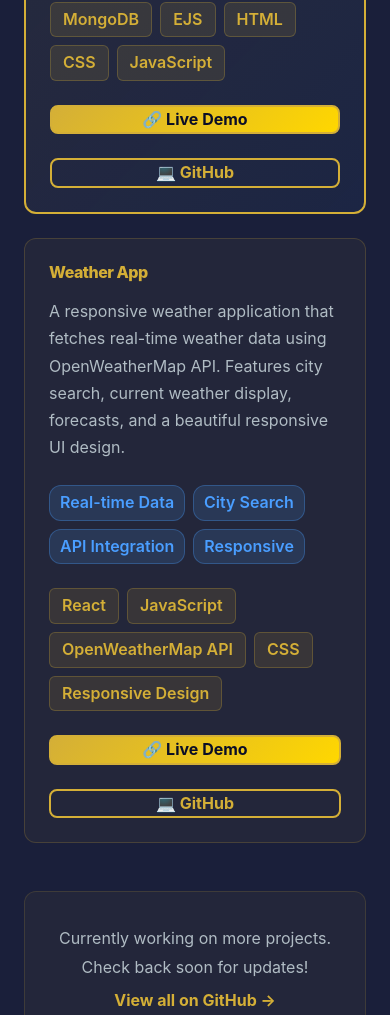
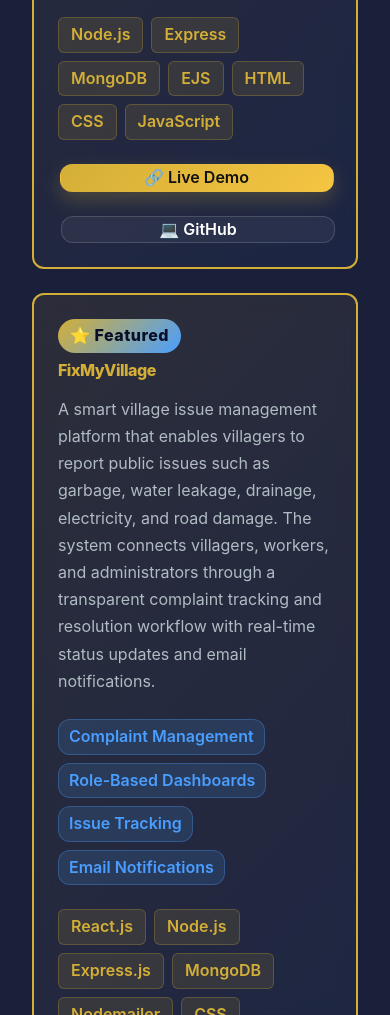
Before and after one commit to skmsajid/my-portfolio, a React (Vite) app: page / in a window 390 px wide. Shown: the part 4229-5244 px from the top of the page. Built offline with nearby package versions, Linux system fonts and the light colour scheme.

Commit message:
Added New Project into the Project List

```diff
--- a/src/components/Projects.jsx
+++ b/src/components/Projects.jsx
@@ -13,6 +13,28 @@
     },
     {
       id: 2,
+      title: 'FixMyVillage',
+      description: 'A smart village issue management platform that enables villagers to report public issues such as garbage, water leakage, drainage, electricity, and road damage. The system connects villagers, workers, and administrators through a transparent complaint tracking and resolution workflow with real-time status updates and email notifications.',
+      tech: [
+        'React.js',
+        'Node.js',
+        'Express.js',
+        'MongoDB',
+        'Nodemailer',
+        'CSS',
+        'REST API'
+      ],
+      liveLink: 'https://fixmyvillage.onrender.com/',
+      repoLink: 'https://github.com/skmsajid/fixmyvillage',
+      highlights: [
+        'Complaint Management',
+        'Role-Based Dashboards',
+        'Issue Tracking',
+        'Email Notifications'
+      ]
+    },
+    {
+      id: 3,
       title: 'Weather App',
       description: 'A responsive weather application that fetches real-time weather data using OpenWeatherMap API. Features city search, current weather display, forecasts, and a beautiful responsive UI design.',
       tech: ['React', 'JavaScript', 'OpenWeatherMap API', 'CSS', 'Responsive Design'],
@@ -32,9 +54,9 @@
 
         <div className="projects-grid">
           {projectsData.map((project, index) => (
-            <div key={project.id} className={`project-card ${index === 0 ? 'featured' : ''}`}>
+            <div key={project.id} className={`project-card ${index !== 2 ? 'featured' : ''}`}>
               <div className="project-header">
-                {index === 0 && <span className="featured-badge">⭐ Featured</span>}
+                {index !== 2 && <span className="featured-badge">⭐ Featured</span>}
                 <h3 className="project-title">{project.title}</h3>
               </div>
 
--- a/src/styles/projects.css
+++ b/src/styles/projects.css
@@ -38,6 +38,7 @@
     opacity: 0;
     transform: translateY(-30px);
   }
+
   to {
     opacity: 1;
     transform: translateY(0);
@@ -45,9 +46,12 @@
 }
 
 @keyframes titleGradient {
-  0%, 100% {
+
+  0%,
+  100% {
     background-position: 0% 50%;
   }
+
   50% {
     background-position: 100% 50%;
   }
@@ -72,6 +76,7 @@
     width: 0;
     opacity: 0;
   }
+
   to {
     width: 80px;
     opacity: 1;
@@ -79,9 +84,12 @@
 }
 
 @keyframes shimmerLine {
-  0%, 100% {
+
+  0%,
+  100% {
     box-shadow: 0 0 20px rgba(212, 175, 55, 0.4);
   }
+
   50% {
     box-shadow: 0 0 40px rgba(74, 158, 255, 0.6);
   }
@@ -107,13 +115,14 @@
 
 .projects-grid {
   display: grid;
-  grid-template-columns: repeat(auto-fit, minmax(350px, 1fr));
+  grid-template-columns: repeat(3, 1fr);
   gap: var(--space-8);
-  animation: fadeInUp 0.8s ease-out 0.2s both;
+  align-items: stretch;
   margin-bottom: var(--space-12);
 }
 
 .project-card {
+  justify-content: space-between;
   background: rgba(212, 175, 55, 0.05);
   backdrop-filter: blur(10px);
   border: 1px solid rgba(212, 175, 55, 0.2);
@@ -277,69 +286,81 @@
   transform: translateY(-2px);
 }
 
+
+/* ===== PROJECT BUTTONS ===== */
+
 .project-links {
   display: flex;
-  gap: var(--space-4);
+  align-items: center;
+  gap: 16px;
   margin-top: auto;
+  flex-wrap: wrap;
   position: relative;
   z-index: 2;
+  flex-wrap: wrap;
 }
 
 .project-link {
-  flex: 1;
-  padding: var(--space-3) var(--space-4);
-  border-radius: var(--radius-md);
   text-decoration: none;
-  font-weight: 700;
-  text-align: center;
-  transition: all var(--transition-base);
-  font-size: var(--font-sm);
-  border: 2px solid;
-  cursor: pointer;
-  white-space: normal;
+  padding: 10px 18px;
+  border-radius: 12px;
+  font-size: 0.9rem;
+  font-weight: 600;
+  transition: all 0.35s ease;
+  display: inline-flex;
+  align-items: center;
+  justify-content: center;
+  min-width: 130px;
+  border: 1.5px solid transparent;
   position: relative;
   overflow: hidden;
+  cursor: pointer;
+  white-space: nowrap;
 }
 
+/* Hover shine effect */
 .project-link::before {
   content: '';
   position: absolute;
   top: 0;
-  left: -100%;
+  left: -130%;
   width: 100%;
   height: 100%;
-  background: rgba(255, 255, 255, 0.1);
-  transition: left 0.3s ease;
-  z-index: -1;
+  background: rgba(255, 255, 255, 0.12);
+  transform: skewX(-20deg);
+  transition: 0.6s;
 }
 
 .project-link:hover::before {
-  left: 100%;
+  left: 130%;
 }
 
+/* Live Demo Button */
 .live-link {
-  background: linear-gradient(135deg, var(--accent-primary), var(--accent-hover));
-  color: var(--bg-primary);
-  border-color: var(--accent-primary);
+  background: linear-gradient(135deg, #d4af37, #f5c542);
+  color: #111;
+  box-shadow: 0 8px 20px rgba(212, 175, 55, 0.25);
 }
 
 .live-link:hover {
-  transform: translateY(-3px);
-  box-shadow: 0 12px 24px rgba(212, 175, 55, 0.4);
-  letter-spacing: 0.5px;
+  transform: translateY(-4px);
+  box-shadow: 0 14px 28px rgba(212, 175, 55, 0.45);
 }
 
+/* GitHub Button */
 .repo-link {
-  background-color: transparent;
-  color: var(--accent-primary);
-  border-color: var(--accent-primary);
+  margin-left: 3px;
+  background: rgba(255, 255, 255, 0.05);
+  color: #fff;
+  border: 1.5px solid rgba(255, 255, 255, 0.15);
 }
 
 .repo-link:hover {
-  background-color: rgba(212, 175, 55, 0.15);
-  border-color: var(--accent-hover);
-  color: var(--accent-hover);
-  transform: translateY(-3px);
+  background: rgba(74, 158, 255, 0.15);
+  color: #4a9eff;
+  border-color: #4a9eff;
+  transform: translateY(-4px);
+  box-shadow: 0 14px 28px rgba(74, 158, 255, 0.2);
 }
 
 .projects-note {
@@ -376,13 +397,15 @@
 /* ===== RESPONSIVE ===== */
 @media (max-width: 1024px) {
   .projects-grid {
-    grid-template-columns: repeat(auto-fit, minmax(300px, 1fr));
+    grid-template-columns: repeat(2, 1fr);
   }
 }
 
 @media (max-width: 768px) {
-  .projects {
-    padding: var(--space-12) var(--space-6);
+  .projects-grid {
+    grid-template-columns: 1fr;
+    gap: var(--space-6);
+  }
 }
 
 .projects .section-title {
@@ -424,7 +447,7 @@
   padding: var(--space-2) var(--space-3);
   font-size: var(--font-xs);
 }
-}
+
 
 @media (max-width: 640px) {
   .projects-grid {
```
Lines whose indentation alone changed are shown as unchanged.
